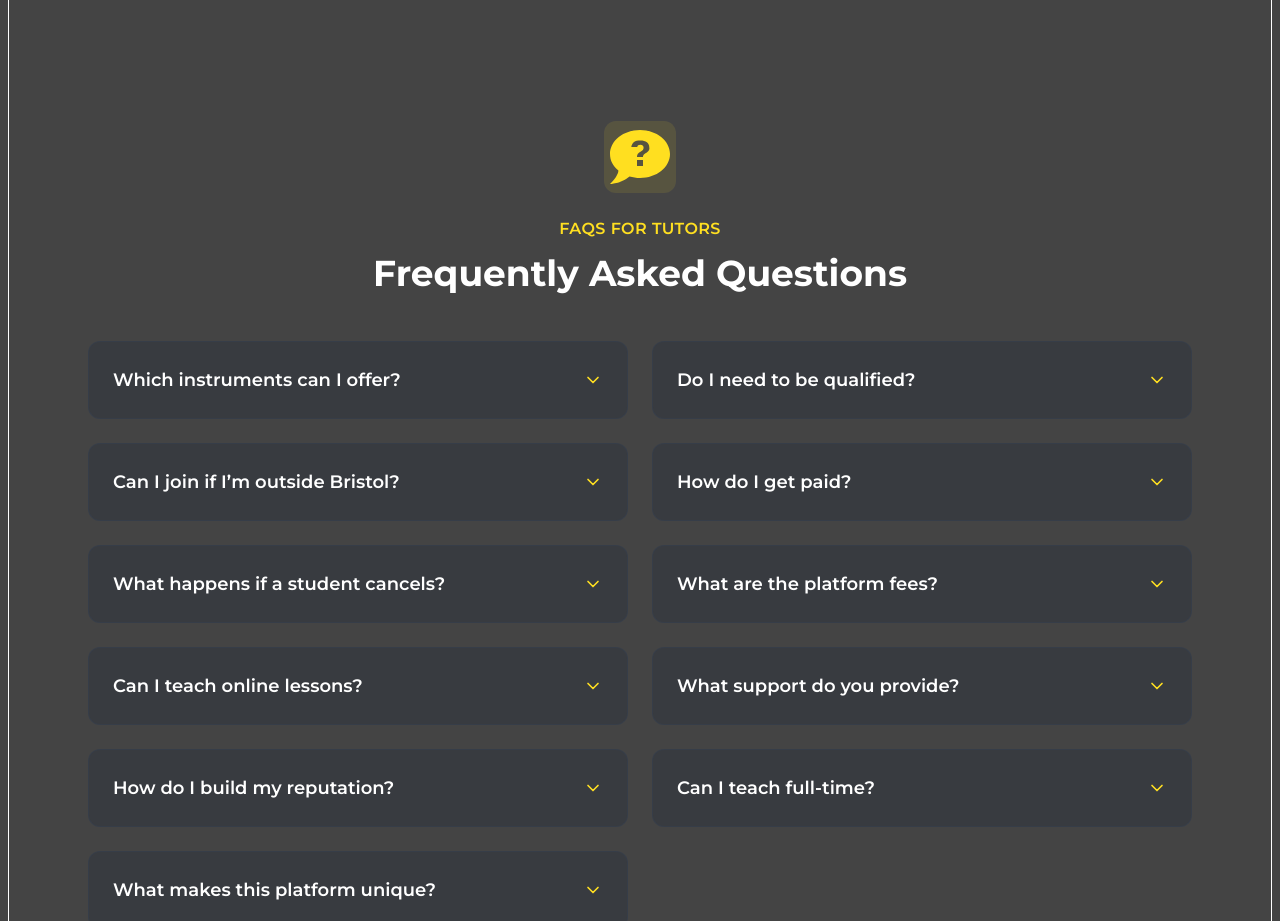
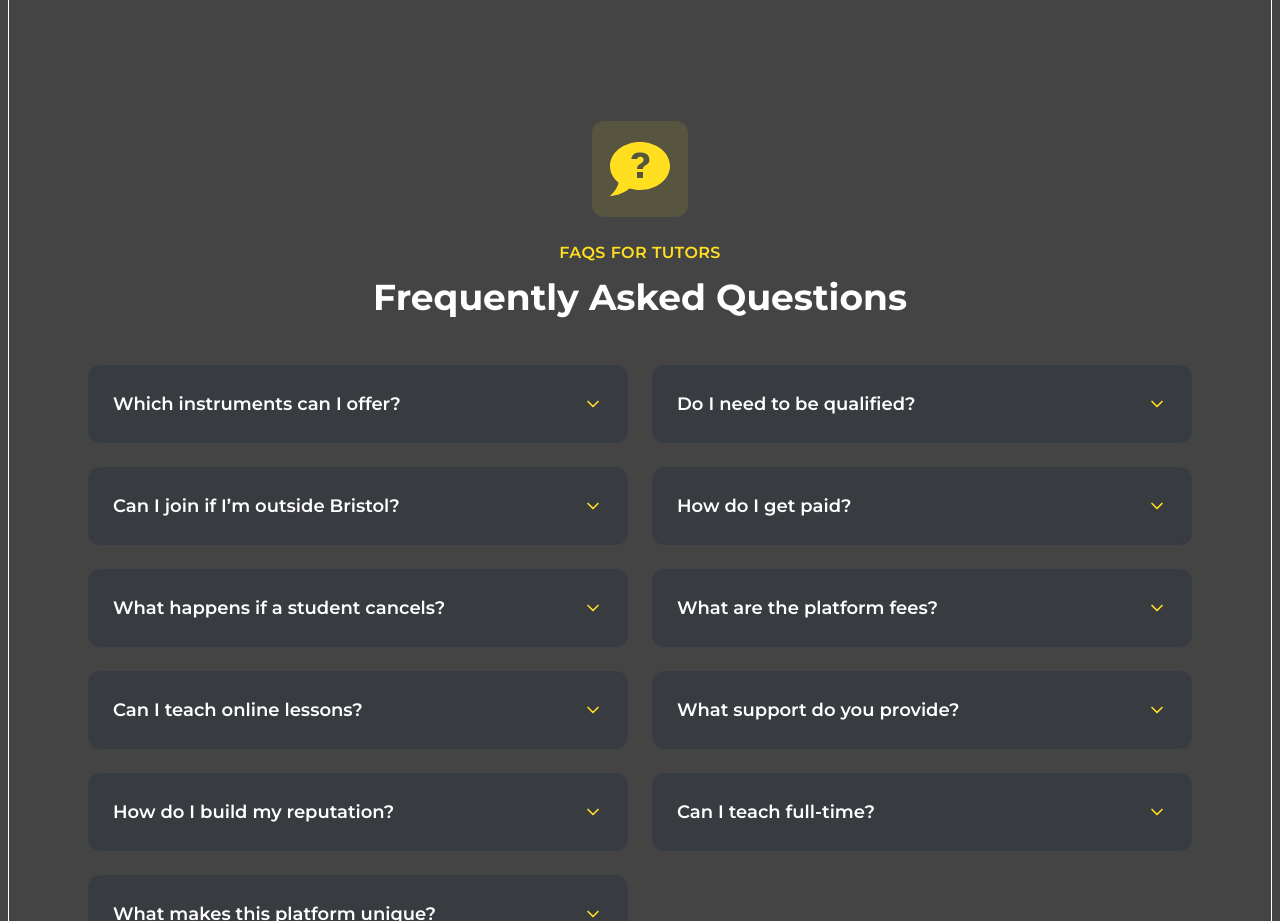
Before and after one commit to Jim247/tplatform, a Next.js app: page /jobs in a window 1280 px wide. Shown: the part 1140-2061 px from the top of the page. Built offline with nearby package versions, Linux system fonts and the light colour scheme.

Commit message:
style: add padding to the FAQ icon container for improved layout

```diff
--- a/src/components/FAQs.tsx
+++ b/src/components/FAQs.tsx
@@ -53,7 +53,7 @@ const FAQs: React.FC<FAQsProps> = ({
         {(title || subtitle || tagline) && (
           <div className="text-center mb-12">
             <div className="flex justify-center mb-6">
-              <div className="bg-yellow-300/10 rounded-xl">
+              <div className="bg-yellow-300/10 rounded-xl p-3">
                 <Icon path={icon} size={3} className="text-yellow-300" />
               </div>
             </div>
```
